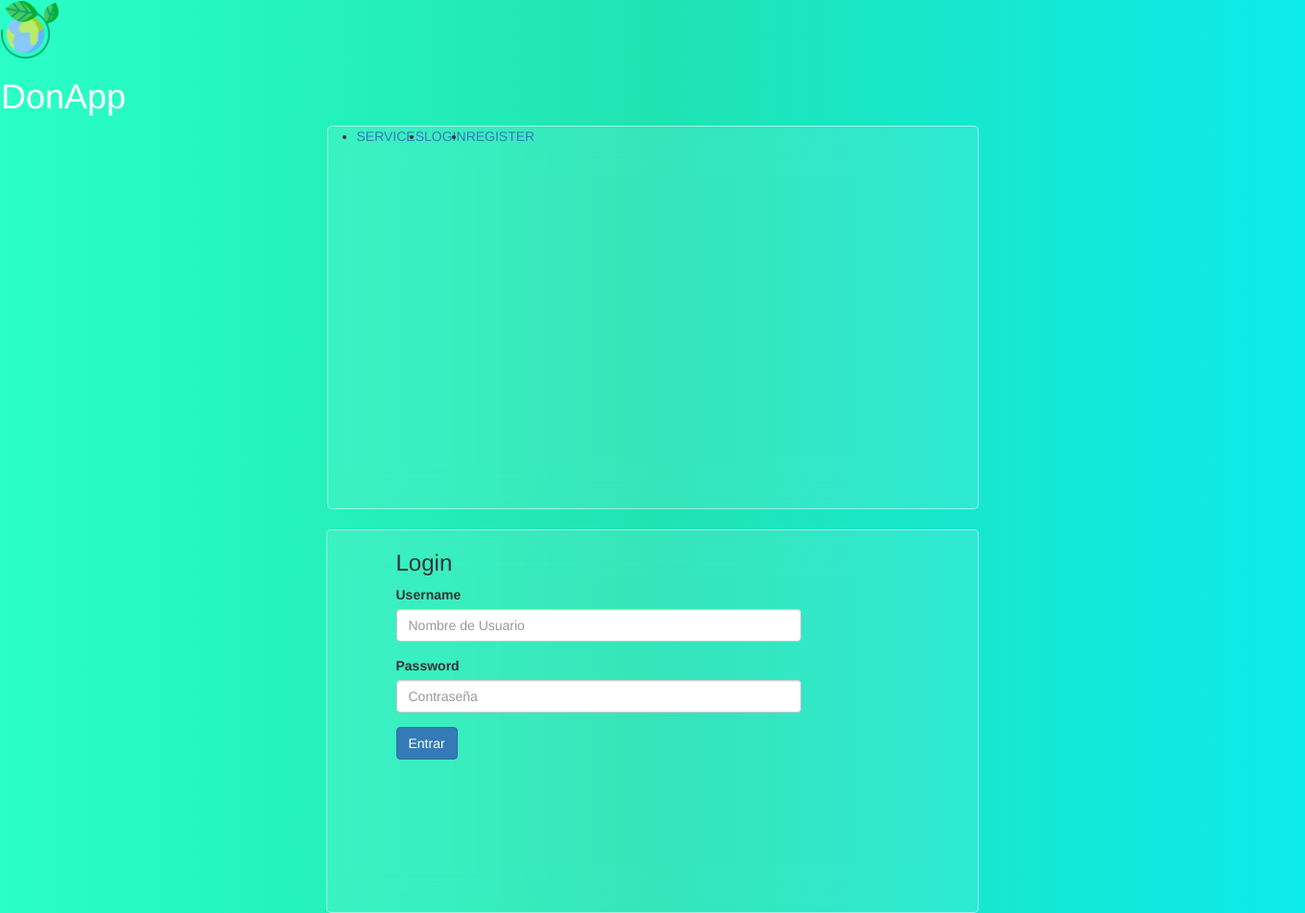
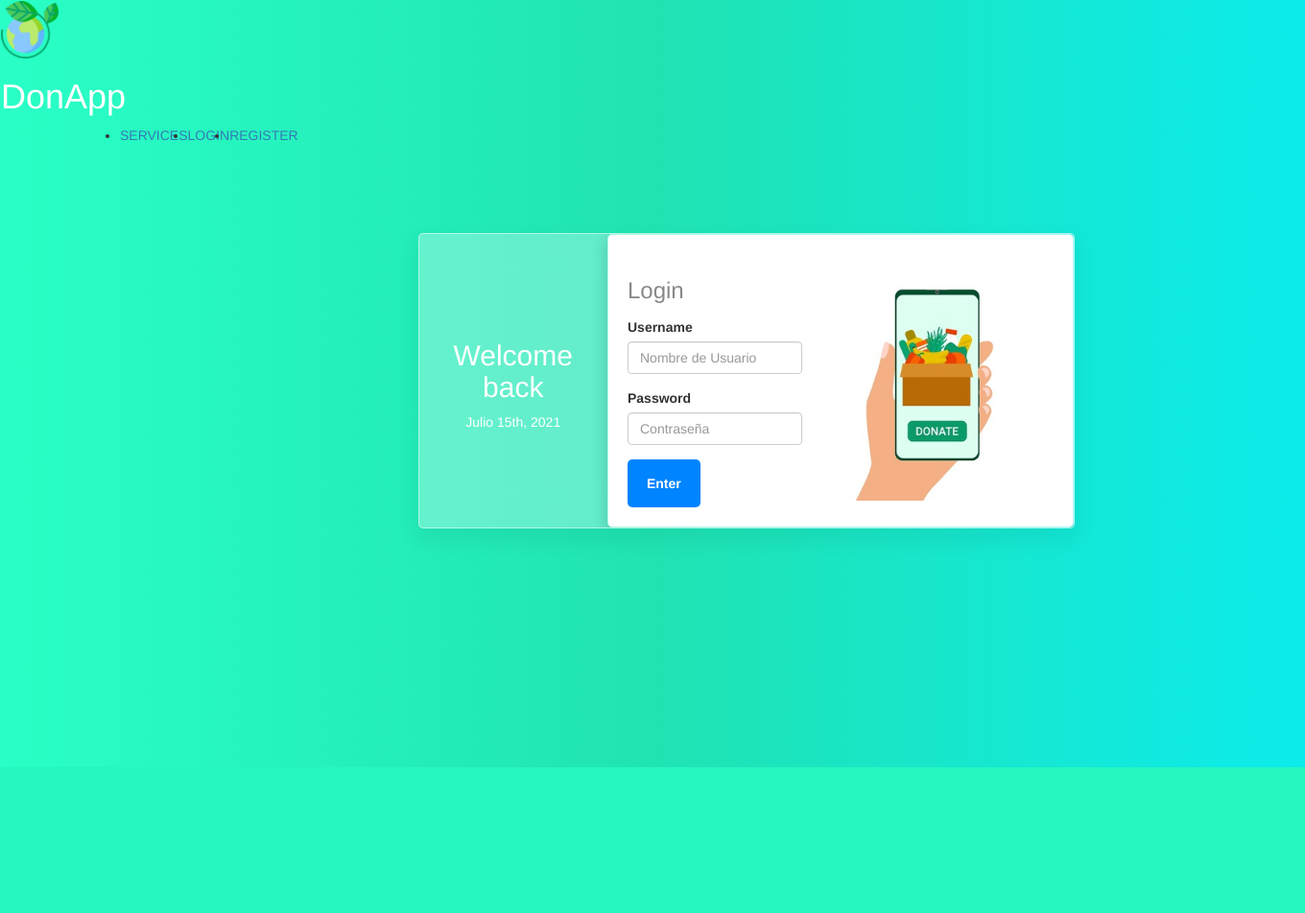
Before and after one commit to DavidCalle0192/py_donApp, a Flask app: page /login in a window 1360 px wide. Shown: the whole page at 96% size. After the commit the page ends 800 px from the top, so only its background shows below. Run offline with Flask 2, Linux system fonts and the light colour scheme; some libraries are stand-ins or nearby versions.

Commit message:
styles login

```diff
--- a/app/static/css/style.css
+++ b/app/static/css/style.css
@@ -1,3 +1,9 @@
+:root{
+  --bg-white: rgba(255,255,255,0.3);
+  --br: 5px;
+  --border: solid 1px rgba(255,255,255,0.5);
+}
+
 body {
     /*font-family: 'Roboto', 'Sans serif';*/
     /*background-image: url(../images/backgraund_sena.png);
@@ -8,15 +14,161 @@ body {
 
   }
 
-.container{
-  background-color: rgba(255,255,255,0.1);
-  height: 400px;
+/*--------------------Inicio diseño cristal-------------------------*/
+
+.container_glass{
+  background-color: var(--bg-white);
   backdrop-filter: blur(20px);
-  border: solid 1px rgba(255,255,255,0.5);
-  border-radius: 5px;
-  width: 50%;
+  border: var(--border);
+  border-radius: var(--br);
+  width: 60%;
   margin: 0 auto;
+  box-shadow: 0 10px 20px 5px rgba(0,0,0,0.05);
+  overflow: hidden;
+  display: flex;
+  margin-top: 40px;
 }
+
+.sidebar{
+  background-color: rgba(0,0,0,0,0.1);
+  padding: 20px;
+  width: 30%;
+}
+
+.sidebar ul{
+  padding: 0;
+  margin: 20px 0;
+  list-style: none;
+  text-align: left;
+}
+
+.sidebar ul li a{
+  color: rgba(255,255,255,0.8);
+  display: block;
+  text-decoration: none;
+  padding: 12px 10px;
+}
+
+.sidebar ul li a:hover{
+  color: white;
+  border-radius: var(--br);
+  background-color: #0084ff;
+  box-shadow: 0 5px 10px 2px rgba(10,137,255,0.5);
+}
+
+.profile-card{
+  color: white;
+  text-align: center;
+  margin-top: 10px;
+}
+
+.profile{
+  border-radius: 50%;
+  width: 100%;
+  box-shadow: 0 10px 20px 5 px rgba(0,0,0,0.3);
+}
+
+main{
+  padding: 20px;
+  width: 70%
+}
+
+main .header h2{
+  color: rgb(0,0,0,0.7);
+  font-size: 48px;
+  margin: 10px 0;
+}
+
+main .header span{
+  color: rgba(0,0,0,0.5);
+  font-family: 18px;
+  margin: 10px 0;
+  font-weight: bolder;
+  display: block;
+}
+
+.card{
+  border-radius: var(--br);
+  box-sizing: border-box;
+  width: 100%;
+  margin: 10px, 0 20px 0;
+  overflow: hidden;
+  border: var(--border);
+  box-shadow: 0 5px 15px 2px rgba(0,0,0,0.15);
+}
+
+.card .content{
+  display: flex;
+  align-items: center;
+  background: white;
+  padding: 20px;
+}
+
+.card .left{
+  padding-right: 15px;
+}
+
+.card .right{
+  width: 100%;
+}
+
+.card .right .task{
+  font-size: 22px;
+}
+
+.card .right .status{
+  padding: 5px 0;
+  font-size: 14px;
+  color: #888;
+}
+
+.card .right .progress{
+  background-color: #ddd;
+  width: 100%;
+  height: 10px;
+}
+
+.card .right .progress .fill{
+  height: 10px;
+  margin: 10px 0;
+}
+
+.card .right .progress .fill.fill-20{
+  background-color: rgb(255,56,21);
+  width: 20%;
+}
+
+.card .right .progress .fill.fill-40{
+  background-color: rgb(255,181,21);
+  width: 40%;
+}
+
+.card .right .progress .fill.fill-100{
+  background-color: rgb(87,255,21);
+  width: 100%;
+}
+
+card .button{
+  background-filter: blur(5px);
+  text-align: right;
+  padding: 20px;
+}
+
+.btn{
+  background: #0084ff;
+  border: none;
+  font-weight: bolder;
+  color: white;
+  padding: 15px 20px;
+  border-radius: var(--br);
+}
+
+.btm:hover{
+  background-color: #118cff;
+  box-shadow: 0 5px 10px 2px rgba(10,137,255,0.5);
+}
+
+/*--------------------Fin diseño cristal-------------------------*/
 
 .contenedor-imagenes {
     display: flex;
@@ -36,14 +188,6 @@ body {
   width: 90%;
   max-width: 1200px;
   margin: auto;
-}
-
-.bg_animate{
-
-  /*background: #134E5E;  /* fallback for old browsers */
-  /*background: -webkit-linear-gradient(to right, #71B280, #134E5E);  /* Chrome 10-25, Safari 5.1-6 */
-  /*background: linear-gradient(to right, #71B280, #134E5E); /* W3C, IE 10+/ Edge, Firefox 16+, Chrome 26+, Opera 12+, Safari 7+ */
-
 }
 
 .header_nav{
--- a/app/templates/auth/login.html
+++ b/app/templates/auth/login.html
@@ -2,10 +2,27 @@
 {% from 'helpers/_forms.html' import render_field  %}
 
 {% block container %}
+<link rel="stylesheet" type="text/css" href="{{ url_for('static', filename = 'css/style.css')}}">
+<div class="col-md-12 col-md-offset-1">
 
-<div class="col-md-8 col-md-offset-1">
+<div class="container_glass">
+  <div class="sidebar">
+    <div class="profile-card">
+      <br><br><br>
+      <h2>Welcome back</h2>
+      <span>Julio 15th, 2021</span>
 
+    </div>
+  </div>
+
+  <div class="tasks">
+    <div class="card">
+      <div class="content">
+        <div class="right">
+          <div class="status">
             <h3>Login</h3>
+          </div>
+
             <form class="" method="post">
               <input type="hidden" name="csrf_token" value="{{csrf_token()}}">
 
@@ -17,10 +34,20 @@
               </div>
 
               <button type="submit" class="btn btn-primary" name="button">
-      Entrar
+                Enter
               </button>
 
             </form>
 
           </div>
+          <div class="right">
+            &nbsp;&nbsp;&nbsp;<img src="../static/images/donate.jpg" width="250" height="250">
+          </div>
+          </div>
+        </div>
+      </div>
+
+    </div>
+  </div>
+</div>
 {% endblock %}
--- a/app/templates/index.html
+++ b/app/templates/index.html
@@ -21,8 +21,8 @@
                 </p>
                 <br><br>
                 <div class="contenedor-imagenes">
-                    <img src="../static/images/GooglePlay.png" width="110" height="50">
-                    <img src="../static/images/AppStore.png" width="110" height="50">
+                    <img src="../static/images/GooglePlay.png" width="115" height="50">
+                    <img src="../static/images/AppStore.png" width="115" height="50">
                 </div>
                 <br>
                 <div class="pull-right">
```
Also changed, not shown: app/static/images/donate.png (deleted). Lines whose indentation alone changed are shown as unchanged.
